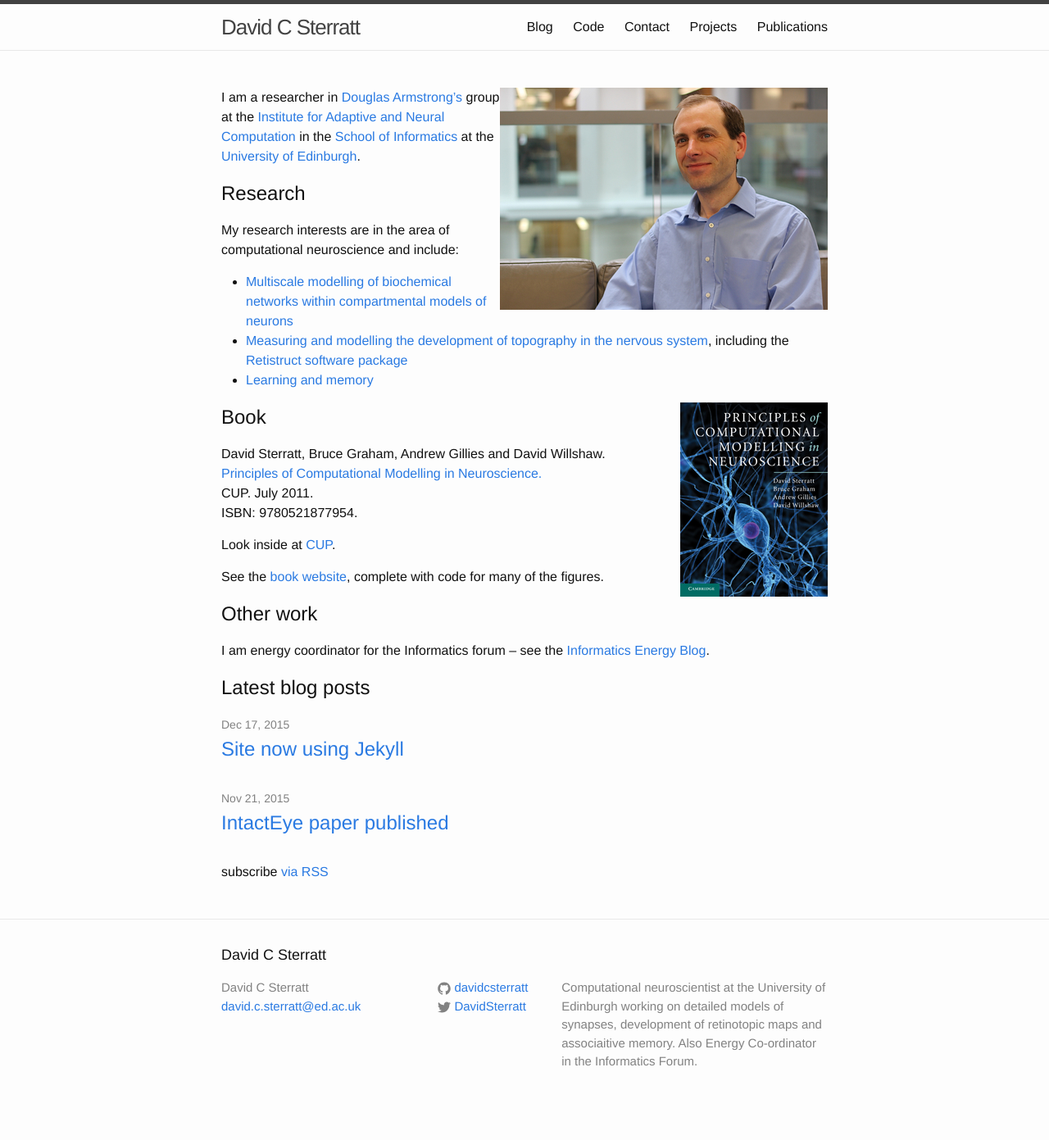
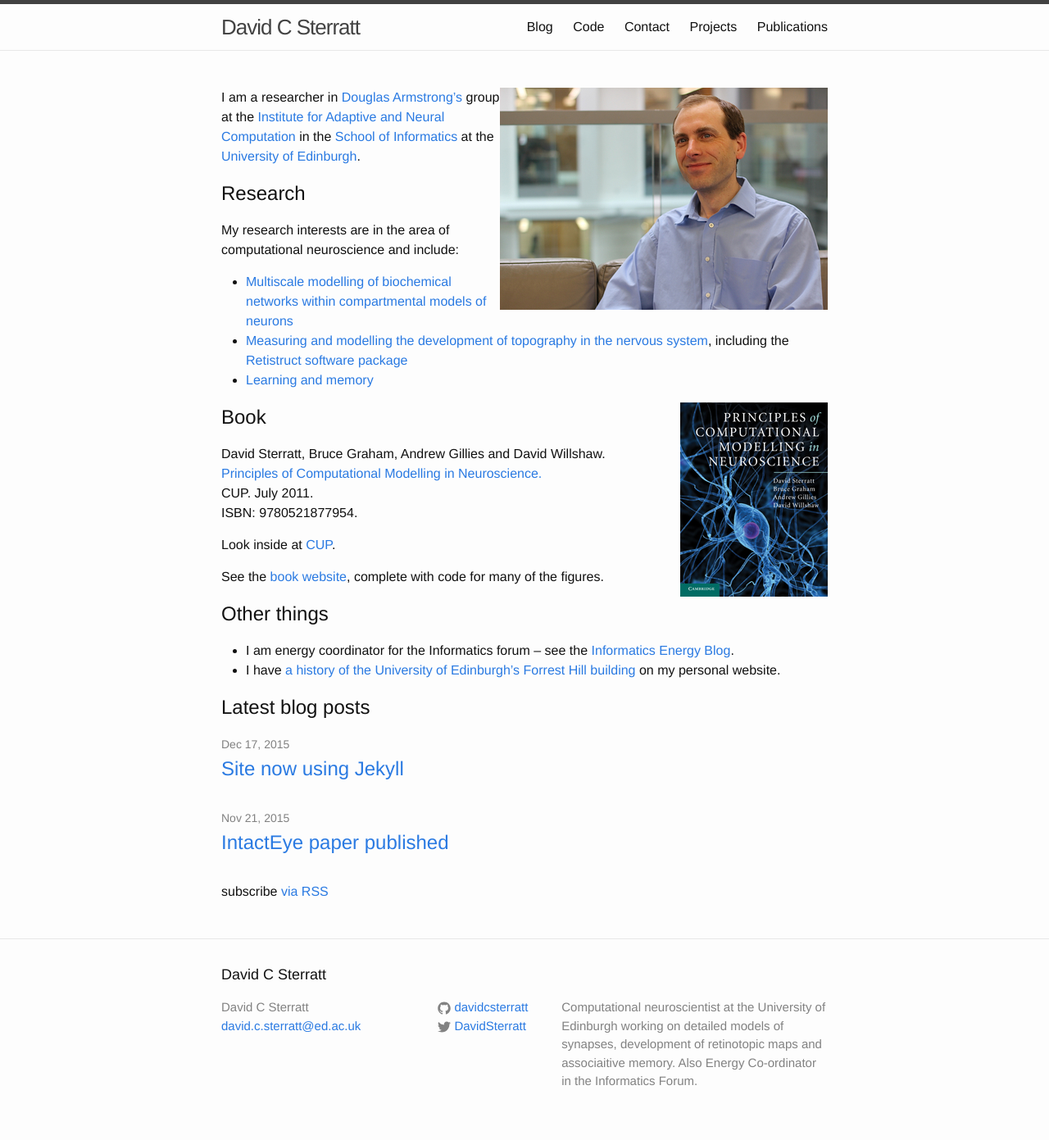
Before and after one commit to davidcsterratt/davidcsterratt.github.io, a Jekyll site: the page built from index.md, in a window 1280 px wide. Shown: the whole page at 82% size. Built offline with Jekyll 4.4.1, drawn with Linux system fonts in a browser that asks for light colours; before the commit the page ends 1367 px from its top, so only the background shows below that.

Commit message:
Added link to Forrest Hill history

```diff
--- a/index.md
+++ b/index.md
@@ -35,10 +35,13 @@ Look inside at
 
 See the [book website](http://www.compneuroprinciples.org/), complete with code for many of the figures.
 
-## Other work
+## Other things
 
-I am energy coordinator for the Informatics forum -- see the
+* I am energy coordinator for the Informatics forum -- see the
 [Informatics Energy Blog](http://blog.inf.ed.ac.uk/energy/).
+* I have
+  [a history of the University of Edinburgh's Forrest Hill building](http://www.sterratt.me.uk/forrest-hill-history)
+  on my personal website.
 
 ## Latest blog posts
 
```
